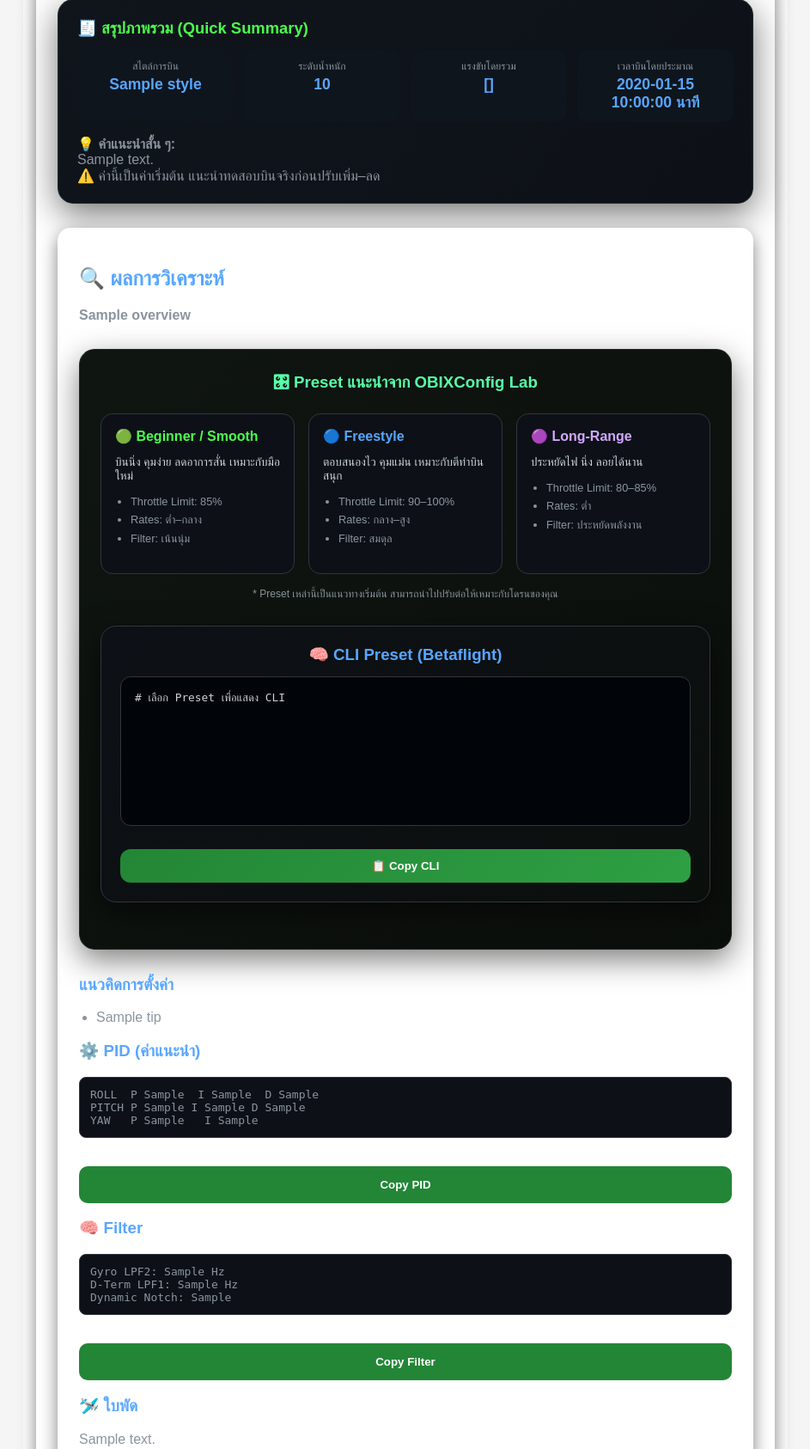
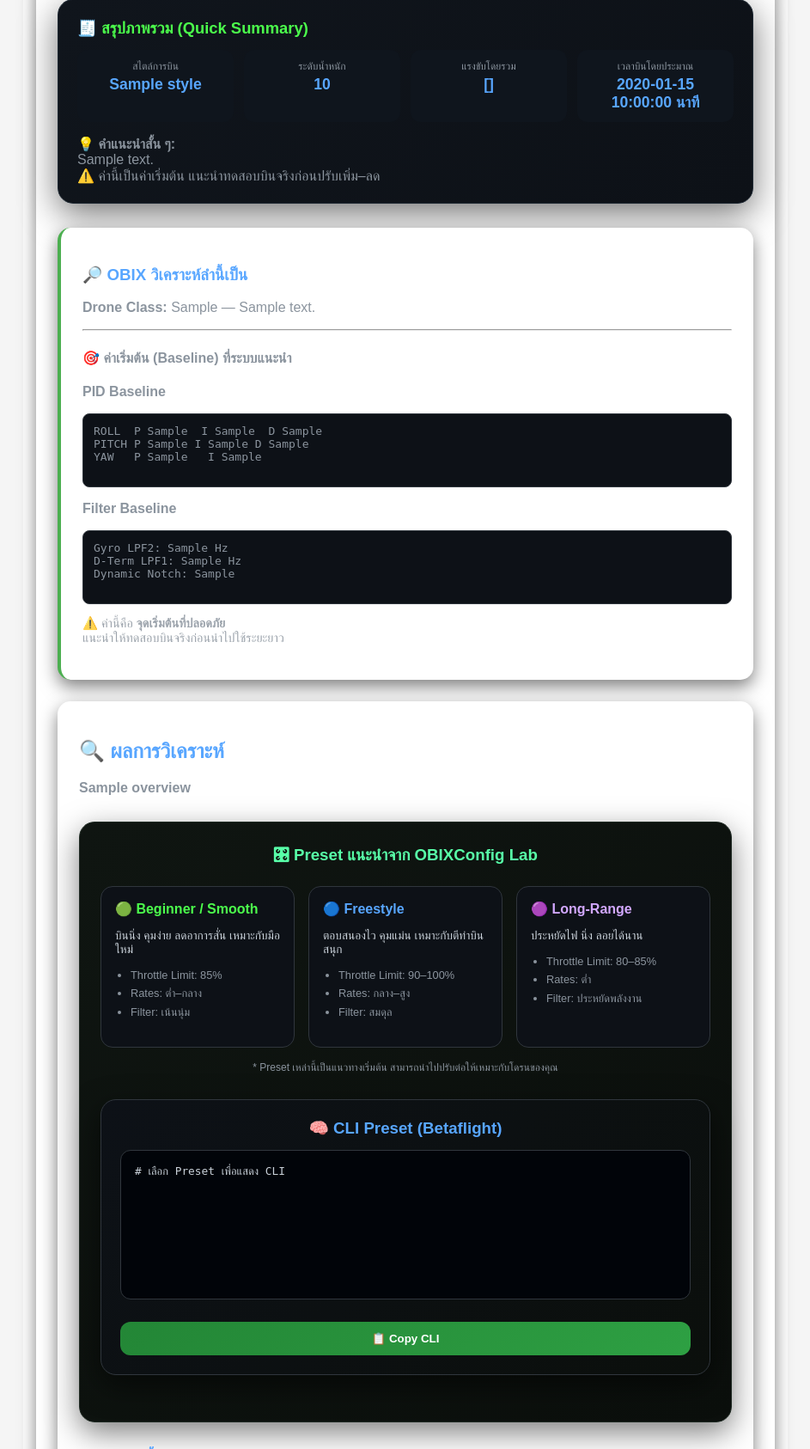
Before and after one commit to Santipap250/obixconfig-doctor, a Python web app: template templates/index.html in a window 1280 px wide. Shown: the part 930-2616 px from the top of the page at 86% size, without its empty margins (168-1111 px from the left). Run offline with Jinja, Linux system fonts and the light colour scheme; the template is opened without the code that fills it: most values are stand-ins (such as "Sample title", 1, 10 or a date in 2020).

Commit message:
Update index.html
feat(ui): show detected class & baseline)

```diff
--- a/templates/index.html
+++ b/templates/index.html
@@ -240,6 +240,44 @@ function copyCLI() {
     ⚠️ ค่านี้เป็นค่าเริ่มต้น แนะนำทดสอบบินจริงก่อนปรับเพิ่ม–ลด
   </div>
 </section>
+<!-- ===== OBIX Detected Class & Baseline (Optional but Recommended) ===== -->
+{% if analysis.detected_class %}
+<div class="result-card" style="border-left:4px solid #4CAF50;">
+  <h3>🔎 OBIX วิเคราะห์ลำนี้เป็น</h3>
+
+  <p>
+    <strong>Drone Class:</strong>
+    {{ analysis.detected_class }}
+    {% if analysis.class_meta.description %}
+      — {{ analysis.class_meta.description }}
+    {% endif %}
+  </p>
+
+  <hr>
+
+  <h4>🎯 ค่าเริ่มต้น (Baseline) ที่ระบบแนะนำ</h4>
+
+  <p><strong>PID Baseline</strong></p>
+  <pre>
+ROLL  P {{ analysis.pid_baseline.roll.p }}  I {{ analysis.pid_baseline.roll.i }}  D {{ analysis.pid_baseline.roll.d }}
+PITCH P {{ analysis.pid_baseline.pitch.p }} I {{ analysis.pid_baseline.pitch.i }} D {{ analysis.pid_baseline.pitch.d }}
+YAW   P {{ analysis.pid_baseline.yaw.p }}   I {{ analysis.pid_baseline.yaw.i }}
+  </pre>
+
+  <p><strong>Filter Baseline</strong></p>
+  <pre>
+Gyro LPF2: {{ analysis.filter_baseline.gyro_lpf2 }} Hz
+D-Term LPF1: {{ analysis.filter_baseline.dterm_lpf1 }} Hz
+Dynamic Notch: {{ analysis.filter_baseline.dyn_notch }}
+  </pre>
+
+  <p style="font-size:0.9em; opacity:0.85;">
+    ⚠️ ค่านี้คือ <strong>จุดเริ่มต้นที่ปลอดภัย</strong><br>
+    แนะนำให้ทดสอบบินจริงก่อนนำไปใช้ระยะยาว
+  </p>
+</div>
+{% endif %}
+<!-- ===== END OBIX Detected Class ===== -->
 <div class="result-card">
 <h2>🔍 ผลการวิเคราะห์</h2>
 
```
